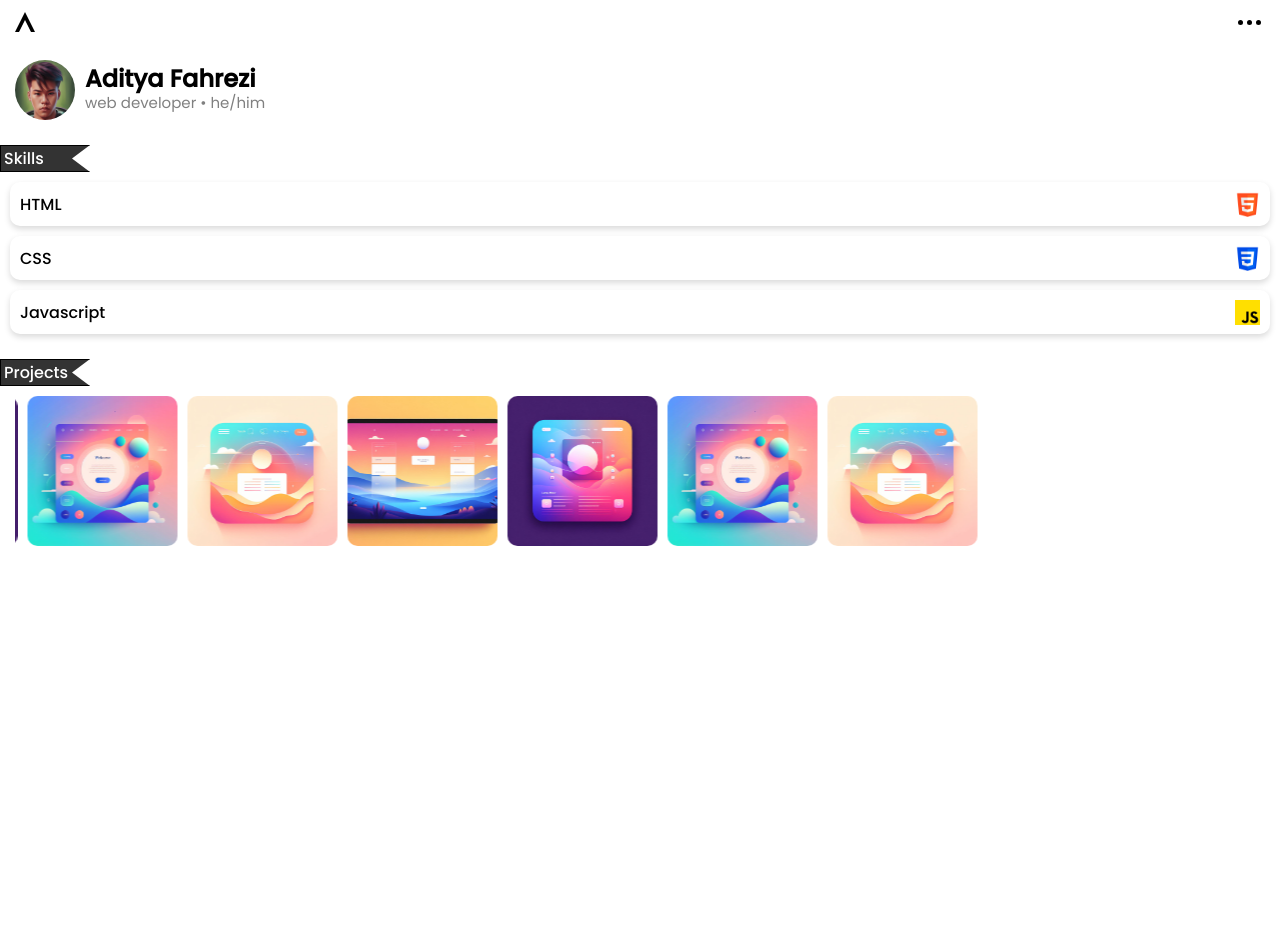
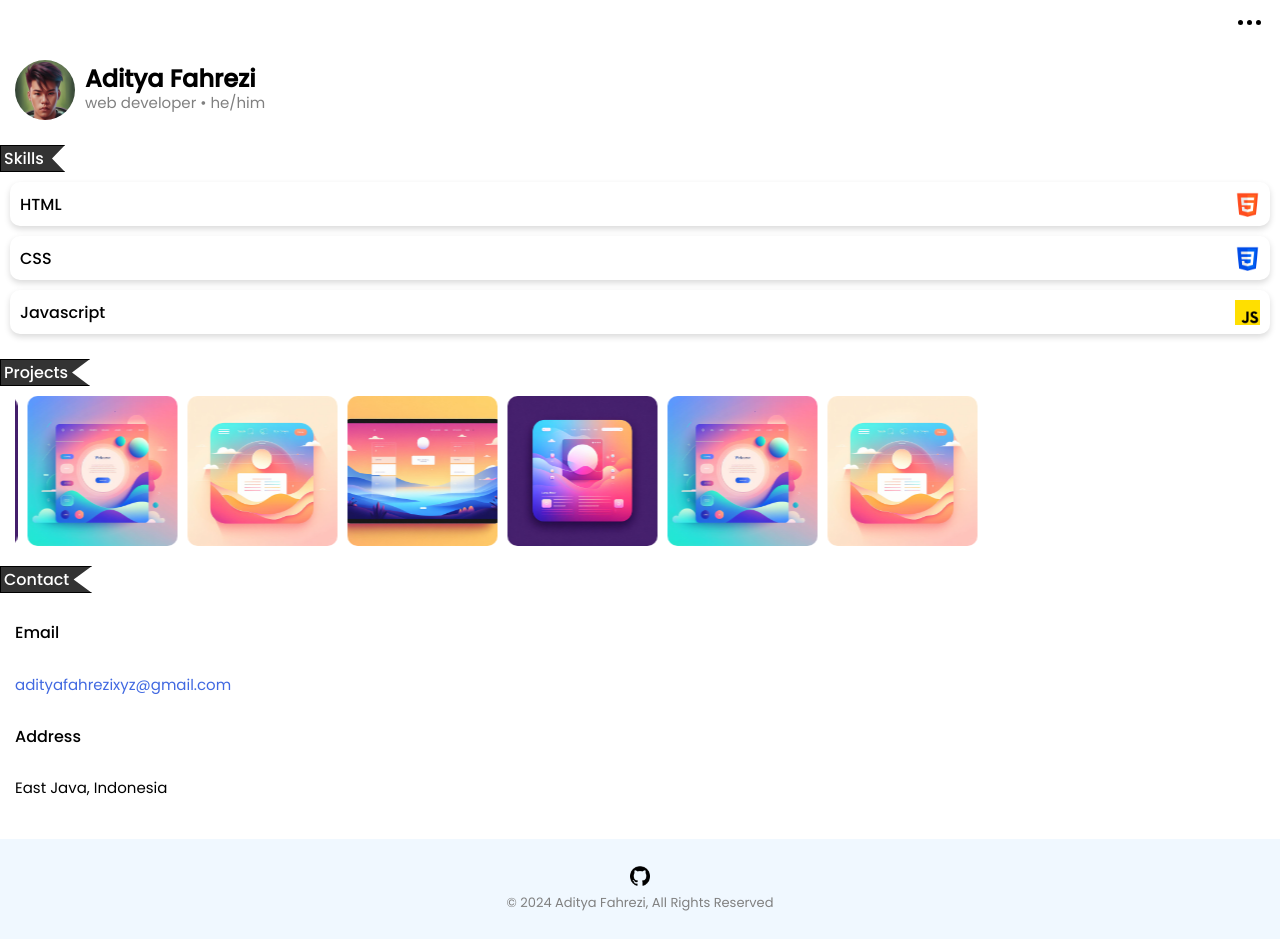
Before and after one commit to adityafahrezi/personal-website, a plain HTML site: page index.html in a window 1280 px wide. Before the commit the page ends 800 px from the top, so only its background shows below. Drawn offline with Linux system fonts and the light colour scheme.

Commit message:
add contact & footer

```diff
--- a/index.html
+++ b/index.html
@@ -15,8 +15,6 @@
   </head>
   <body>
     <nav>
-      <div class="logo"></div>
-
       <div class="menu-icon">
         <div></div>
         <div></div>
@@ -36,7 +34,7 @@
       </section>
 
       <section class="skills">
-        <div class="part">Skills</div>
+        <div class="skills-section part">Skills</div>
         <!--html-->
         <div class="skill">
           <div class="name">HTML</div>
@@ -61,7 +59,7 @@
       </section>
 
       <section class="projects">
-        <div class="part">Projects</div>
+        <div class="projects-section part">Projects</div>
         <div class="image">
           <img src="img/1.jpeg" alt="project-1">
           <img src="img/2.jpeg" alt="project-2">
@@ -73,6 +71,22 @@
         </div>
       </section>
     </main>
+    <footer>
+      <div class="contact-section part">Contact</div>
+
+      <div class="contact">
+        <div class="email">Email</div>
+        <a href="mailto:adityafahrezixyz@gmail.com">adityafahrezixyz@gmail.com</a>
+
+        <div class="address">Address</div>
+        <p>East Java, Indonesia</p>
+      </div>
+
+      <div class="end">
+        <a href="https://github.com/adityafahrezi"><img src="img/github.png" alt="github-logo"></a>
+        <p>&copy; 2024 Aditya Fahrezi, All Rights Reserved</p>
+      </div>
+    </footer>
 
 
     <script src="script.js"></script>
--- a/style.css
+++ b/style.css
@@ -35,16 +35,6 @@ nav{
   border-radius: 50%;
   background-color: black;
   margin: 0 2px;
-}
-
-nav .logo{
-  width: 20px;
-  height: 20px;
-  background-color: black;
-  clip-path: polygon(0 100%,50% 0,100% 100%,80% 100%,50% 40%,20% 100%);
-  position: fixed;
-  top: 12px;
-  left: 15px;
 }
 
 nav a{
@@ -116,7 +106,7 @@ nav a.appear{
   font-weight: 500;
   border: 1px solid black;
   padding-left: 3px;
-  width: 90px;
+  width: 65px;
   background-color: #333333;
   color: white;
   clip-path: polygon(0 0,100% 0,80% 50%,100% 100%,0 100%);
@@ -160,10 +150,14 @@ nav a.appear{
   }
 }
 
+.projects-section{
+  width: 90px;
+}
+
 .projects .image{
   display: flex;
   overflow: hidden;
-  margin: 10px 15px;
+  margin: 10px 15px 20px 15px;
 }
 
 .projects img{
@@ -182,3 +176,42 @@ nav a.appear{
     transform: translateX(-427%);
   }
 }
+
+.contact-section{
+  width: 92px;
+}
+
+.contact{
+  margin: 10px 15px 40px 15px;
+}
+
+.email,.address{
+  font-weight: 500;
+  margin: 27px 0;
+}
+
+.email+a,.address+p{
+  font-size: 15px;
+}
+
+.email+a{
+  color: royalblue;
+}
+
+.end img{
+  width: 20px;
+}
+
+.end{
+  height: 100px;
+  background-color: aliceblue;
+  display: flex;
+  flex-direction: column;
+  align-items: center;
+  justify-content: center;
+  color: gray;
+}
+
+.end p{
+  font-size: 13px;
+}
```
Also changed, not shown: img/github.png (added).
